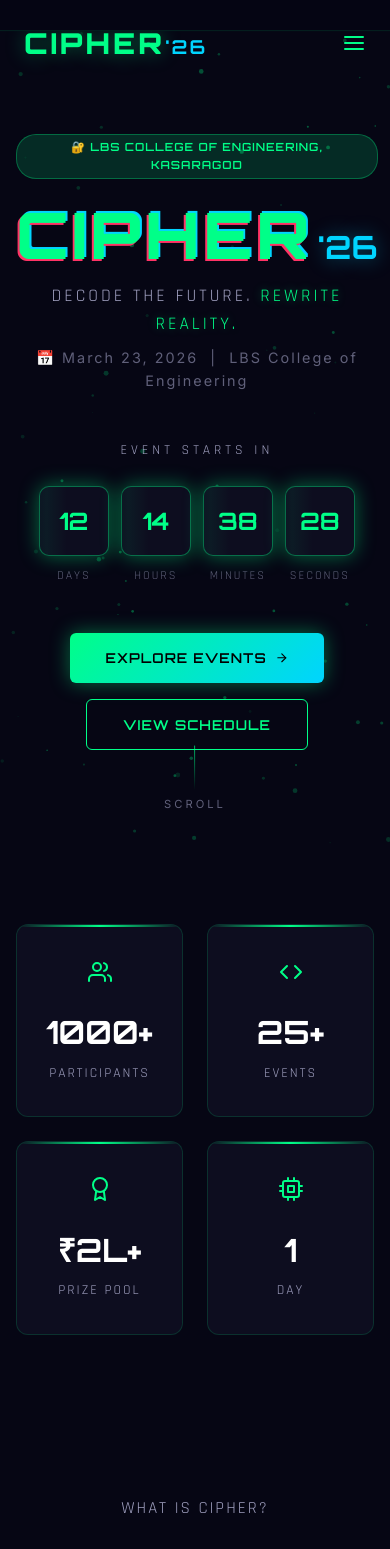
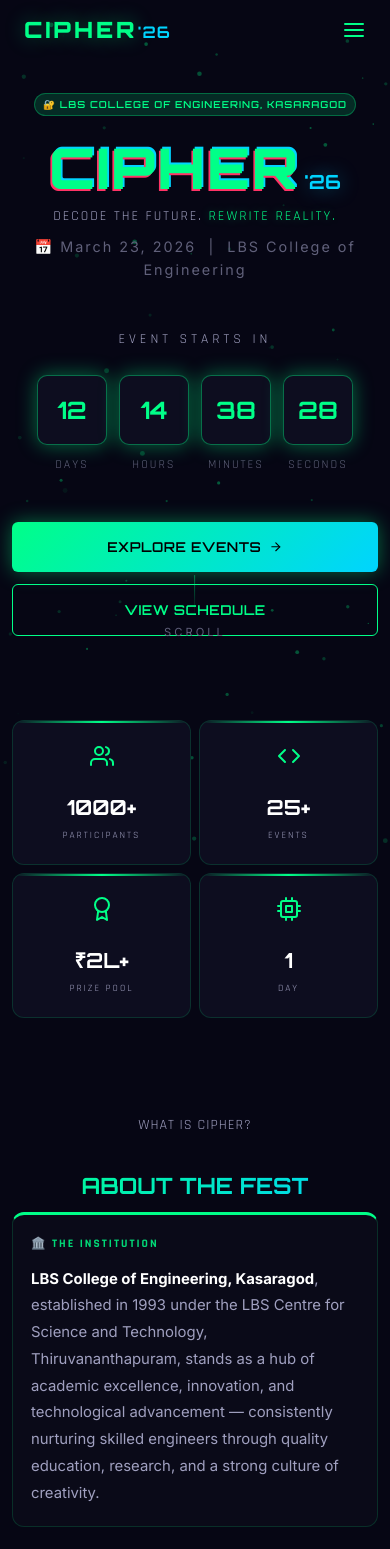
Before and after one commit to sanjay-sanju-03/CIPHER-26, a React (Vite) app in the folder client/: page / in a window 390 px wide. Shown: the top 1549 px of the page. Built offline with nearby package versions, Linux system fonts and the light colour scheme; no server answers.

Commit message:
ui: improve mobile responsiveness across all pages

```diff
--- a/client/src/components/Footer.css
+++ b/client/src/components/Footer.css
@@ -174,12 +174,38 @@
 
 /* Responsive */
 @media (max-width: 768px) {
+    .contact-section {
+        padding: 48px 0 40px;
+    }
+
+    .contact-title {
+        font-size: 1.4rem;
+        letter-spacing: 3px;
+        margin-bottom: 32px;
+    }
+
     .contact-grid {
         grid-template-columns: 1fr;
-        gap: 40px;
+        gap: 32px;
     }
 
     .contact-map {
-        height: 220px;
+        height: 200px;
+    }
+
+    .logo-cipher {
+        font-size: 1.4rem;
+    }
+
+    .logo-year {
+        font-size: 1rem;
+    }
+
+    .contact-sub {
+        font-size: 0.82rem;
+    }
+
+    .contact-phone-row {
+        font-size: 0.8rem;
     }
 }
--- a/client/src/components/Navbar.css
+++ b/client/src/components/Navbar.css
@@ -4,7 +4,7 @@
     left: 0;
     right: 0;
     z-index: 1000;
-    padding: 20px 0;
+    padding: 16px 0;
     transition: all 0.4s ease;
 }
 
@@ -103,23 +103,38 @@
 }
 
 @media (max-width: 768px) {
+    .navbar {
+        padding: 12px 0;
+    }
+
+    .navbar.scrolled {
+        padding: 10px 0;
+    }
+
+    .nav-logo {
+        font-size: 1.1rem;
+        letter-spacing: 1px;
+    }
+
     .hamburger {
         display: flex;
     }
 
     .nav-links {
         position: fixed;
-        top: 70px;
+        top: 54px;
         left: 0;
         right: 0;
+        bottom: 0;
         background: rgba(6, 6, 20, 0.98);
         backdrop-filter: blur(20px);
         flex-direction: column;
-        padding: 24px;
+        padding: 32px 24px;
         border-bottom: 1px solid var(--border);
         transform: translateY(-120%);
-        transition: transform 0.4s ease;
-        gap: 12px;
+        transition: transform 0.35s ease;
+        gap: 8px;
+        overflow-y: auto;
     }
 
     .nav-links.open {
@@ -129,6 +144,8 @@
     .nav-link {
         width: 100%;
         text-align: center;
+        padding: 14px 16px;
+        font-size: 1rem;
     }
 
     .nav-btn {
@@ -136,3 +153,9 @@
         justify-content: center;
     }
 }
+
+@media (max-width: 400px) {
+    .nav-logo {
+        font-size: 0.95rem;
+    }
+}
--- a/client/src/index.css
+++ b/client/src/index.css
@@ -38,15 +38,30 @@
   line-height: 1.6;
 }
 
-h1, h2, h3, h4 {
+h1,
+h2,
+h3,
+h4 {
   font-family: 'Orbitron', monospace;
 }
 
 /* Scrollbar */
-::-webkit-scrollbar { width: 6px; }
-::-webkit-scrollbar-track { background: var(--bg-dark); }
-::-webkit-scrollbar-thumb { background: var(--secondary); border-radius: 3px; }
-::-webkit-scrollbar-thumb:hover { background: var(--primary); }
+::-webkit-scrollbar {
+  width: 6px;
+}
+
+::-webkit-scrollbar-track {
+  background: var(--bg-dark);
+}
+
+::-webkit-scrollbar-thumb {
+  background: var(--secondary);
+  border-radius: 3px;
+}
+
+::-webkit-scrollbar-thumb:hover {
+  background: var(--primary);
+}
 
 /* Utility */
 .container {
@@ -190,10 +205,29 @@
   text-transform: uppercase;
 }
 
-.badge-green { background: rgba(0,255,136,0.15); color: var(--primary); border: 1px solid rgba(0,255,136,0.3); }
-.badge-purple { background: rgba(123,47,255,0.15); color: #a97fff; border: 1px solid rgba(123,47,255,0.3); }
-.badge-cyan { background: rgba(0,212,255,0.15); color: var(--accent); border: 1px solid rgba(0,212,255,0.3); }
-.badge-red { background: rgba(255,51,102,0.15); color: var(--danger); border: 1px solid rgba(255,51,102,0.3); }
+.badge-green {
+  background: rgba(0, 255, 136, 0.15);
+  color: var(--primary);
+  border: 1px solid rgba(0, 255, 136, 0.3);
+}
+
+.badge-purple {
+  background: rgba(123, 47, 255, 0.15);
+  color: #a97fff;
+  border: 1px solid rgba(123, 47, 255, 0.3);
+}
+
+.badge-cyan {
+  background: rgba(0, 212, 255, 0.15);
+  color: var(--accent);
+  border: 1px solid rgba(0, 212, 255, 0.3);
+}
+
+.badge-red {
+  background: rgba(255, 51, 102, 0.15);
+  color: var(--danger);
+  border: 1px solid rgba(255, 51, 102, 0.3);
+}
 
 /* Form styles */
 .form-group {
@@ -213,7 +247,7 @@
 }
 
 .form-control {
-  background: rgba(255,255,255,0.04);
+  background: rgba(255, 255, 255, 0.04);
   border: 1px solid var(--border);
   border-radius: 8px;
   padding: 12px 16px;
@@ -238,41 +272,93 @@
 
 /* Animations */
 @keyframes fadeInUp {
-  from { opacity: 0; transform: translateY(30px); }
-  to { opacity: 1; transform: translateY(0); }
+  from {
+    opacity: 0;
+    transform: translateY(30px);
+  }
+
+  to {
+    opacity: 1;
+    transform: translateY(0);
+  }
 }
 
 @keyframes fadeIn {
-  from { opacity: 0; }
-  to { opacity: 1; }
+  from {
+    opacity: 0;
+  }
+
+  to {
+    opacity: 1;
+  }
 }
 
 @keyframes glitch {
-  0% { text-shadow: 2px 0 var(--danger), -2px 0 var(--accent); }
-  25% { text-shadow: -2px 0 var(--danger), 2px 0 var(--accent); }
-  50% { text-shadow: 2px 2px var(--danger), -2px -2px var(--accent); }
-  75% { text-shadow: -2px 2px var(--danger), 2px -2px var(--accent); }
-  100% { text-shadow: 2px 0 var(--danger), -2px 0 var(--accent); }
+  0% {
+    text-shadow: 2px 0 var(--danger), -2px 0 var(--accent);
+  }
+
+  25% {
+    text-shadow: -2px 0 var(--danger), 2px 0 var(--accent);
+  }
+
+  50% {
+    text-shadow: 2px 2px var(--danger), -2px -2px var(--accent);
+  }
+
+  75% {
+    text-shadow: -2px 2px var(--danger), 2px -2px var(--accent);
+  }
+
+  100% {
+    text-shadow: 2px 0 var(--danger), -2px 0 var(--accent);
+  }
 }
 
 @keyframes pulse-glow {
-  0%, 100% { box-shadow: 0 0 10px rgba(0,255,136,0.3); }
-  50% { box-shadow: 0 0 30px rgba(0,255,136,0.7); }
+
+  0%,
+  100% {
+    box-shadow: 0 0 10px rgba(0, 255, 136, 0.3);
+  }
+
+  50% {
+    box-shadow: 0 0 30px rgba(0, 255, 136, 0.7);
+  }
 }
 
 @keyframes float {
-  0%, 100% { transform: translateY(0); }
-  50% { transform: translateY(-10px); }
+
+  0%,
+  100% {
+    transform: translateY(0);
+  }
+
+  50% {
+    transform: translateY(-10px);
+  }
 }
 
 @keyframes scanline {
-  0% { top: -10%; }
-  100% { top: 110%; }
+  0% {
+    top: -10%;
+  }
+
+  100% {
+    top: 110%;
+  }
 }
 
 @keyframes blink {
-  0%, 100% { opacity: 1; }
-  50% { opacity: 0; }
+
+  0%,
+  100% {
+    opacity: 1;
+  }
+
+  50% {
+    opacity: 0;
+  }
 }
 
 .animate-fade-up {
@@ -308,13 +394,13 @@
 }
 
 .toast-success {
-  background: rgba(0,255,136,0.15);
+  background: rgba(0, 255, 136, 0.15);
   border: 1px solid var(--primary);
   color: var(--primary);
 }
 
 .toast-error {
-  background: rgba(255,51,102,0.15);
+  background: rgba(255, 51, 102, 0.15);
   border: 1px solid var(--danger);
   color: var(--danger);
 }
@@ -332,14 +418,16 @@
 .spinner {
   width: 40px;
   height: 40px;
-  border: 3px solid rgba(0,255,136,0.2);
+  border: 3px solid rgba(0, 255, 136, 0.2);
   border-top-color: var(--primary);
   border-radius: 50%;
   animation: spin 0.8s linear infinite;
 }
 
 @keyframes spin {
-  to { transform: rotate(360deg); }
+  to {
+    transform: rotate(360deg);
+  }
 }
 
 /* Table */
@@ -356,7 +444,7 @@
 }
 
 thead th {
-  background: rgba(0,255,136,0.07);
+  background: rgba(0, 255, 136, 0.07);
   padding: 14px 16px;
   text-align: left;
   font-family: 'Orbitron', monospace;
@@ -369,12 +457,12 @@
 
 tbody td {
   padding: 14px 16px;
-  border-bottom: 1px solid rgba(255,255,255,0.04);
+  border-bottom: 1px solid rgba(255, 255, 255, 0.04);
   color: var(--text-secondary);
 }
 
 tbody tr:hover td {
-  background: rgba(0,255,136,0.03);
+  background: rgba(0, 255, 136, 0.03);
   color: var(--text-primary);
 }
 
@@ -384,6 +472,58 @@
 
 /* Responsive */
 @media (max-width: 768px) {
-  .container { padding: 0 16px; }
-  .btn { padding: 10px 20px; font-size: 0.75rem; }
+  .container {
+    padding: 0 16px;
+  }
+
+  .btn {
+    padding: 10px 20px;
+    font-size: 0.75rem;
+  }
+
+  .section-title {
+    font-size: clamp(1.4rem, 5vw, 2rem);
+    margin-bottom: 8px;
+  }
+
+  .section-subtitle {
+    font-size: 0.82rem;
+    margin-bottom: 32px;
+    letter-spacing: 1px;
+  }
+
+  .toast {
+    bottom: 16px;
+    right: 16px;
+    left: 16px;
+    padding: 12px 16px;
+    font-size: 0.88rem;
+  }
+
+  .orb-1 {
+    width: 200px;
+    height: 200px;
+  }
+
+  .orb-2 {
+    width: 150px;
+    height: 150px;
+  }
 }
+
+@media (max-width: 480px) {
+  .container {
+    padding: 0 12px;
+  }
+
+  .btn {
+    padding: 10px 16px;
+    font-size: 0.7rem;
+    letter-spacing: 0.5px;
+  }
+
+  .badge {
+    font-size: 0.6rem;
+    padding: 3px 8px;
+  }
+}
--- a/client/src/pages/Home.css
+++ b/client/src/pages/Home.css
@@ -451,7 +451,7 @@
     letter-spacing: 1px;
 }
 
-/* Responsive */
+/* ── Responsive ── */
 @media (max-width: 900px) {
     .stats-grid {
         grid-template-columns: repeat(2, 1fr);
@@ -466,13 +466,141 @@
     }
 }
 
-@media (max-width: 600px) {
-    .stats-grid {
-        grid-template-columns: repeat(2, 1fr);
+@media (max-width: 768px) {
+    .hero {
+        padding: 100px 0 48px;
+        min-height: auto;
+    }
+
+    .hero-glitch-text {
+        font-size: clamp(2.8rem, 14vw, 5rem);
+        letter-spacing: 2px;
+    }
+
+    .hero-year {
+        font-size: clamp(1.4rem, 5vw, 2.5rem);
+    }
+
+    .hero-tagline {
+        font-size: 0.85rem;
+        letter-spacing: 2px;
+    }
+
+    .hero-meta {
+        font-size: 0.82rem;
     }
 
     .hero-actions {
         flex-direction: column;
-        align-items: center;
+        align-items: stretch;
+        gap: 12px;
+    }
+
+    .hero-actions .btn {
+        width: 100%;
+        justify-content: center;
+        text-align: center;
+    }
+
+    .stats-section {
+        padding: 48px 0;
+    }
+
+    .stats-grid {
+        gap: 12px;
+    }
+
+    .stat-card {
+        padding: 20px 12px;
+    }
+
+    .stat-value {
+        font-size: 1.6rem;
+    }
+
+    .about-section {
+        padding: 48px 0;
+    }
+
+    .about-block {
+        padding: 20px 18px;
+    }
+
+    .about-hex-row {
+        gap: 10px;
+        margin-top: 24px;
+    }
+
+    .hex-item {
+        width: 60px;
+        height: 60px;
+        font-size: 0.55rem;
+    }
+
+    .highlights-section {
+        padding: 48px 0;
+    }
+
+    .highlight-card {
+        padding: 28px 20px;
+    }
+
+    .cta-section {
+        padding: 40px 0 60px;
+    }
+
+    .cta-card {
+        padding: 48px 20px;
+        border-radius: 14px;
+    }
+
+    .cta-card h2 {
+        font-size: 1.4rem;
+    }
+
+    .cta-card p {
+        font-size: 0.92rem;
+    }
+
+    .section-subtitle {
+        font-size: 0.88rem;
+        margin-bottom: 32px;
     }
 }
+
+@media (max-width: 480px) {
+    .hero {
+        padding: 90px 0 36px;
+    }
+
+    .hero-glitch-text {
+        font-size: clamp(2.2rem, 16vw, 3.5rem);
+    }
+
+    .hero-year {
+        font-size: clamp(1rem, 5vw, 1.8rem);
+    }
+
+    .stats-grid {
+        grid-template-columns: repeat(2, 1fr);
+        gap: 8px;
+    }
+
+    .stat-value {
+        font-size: 1.3rem;
+    }
+
+    .stat-label {
+        font-size: 0.6rem;
+    }
+
+    .hex-item {
+        width: 50px;
+        height: 50px;
+        font-size: 0.5rem;
+    }
+
+    .cta-card {
+        padding: 36px 16px;
+    }
+}
```
